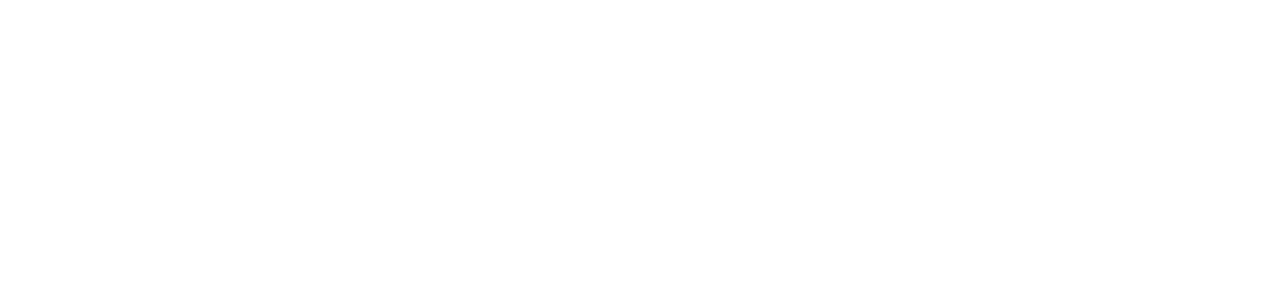
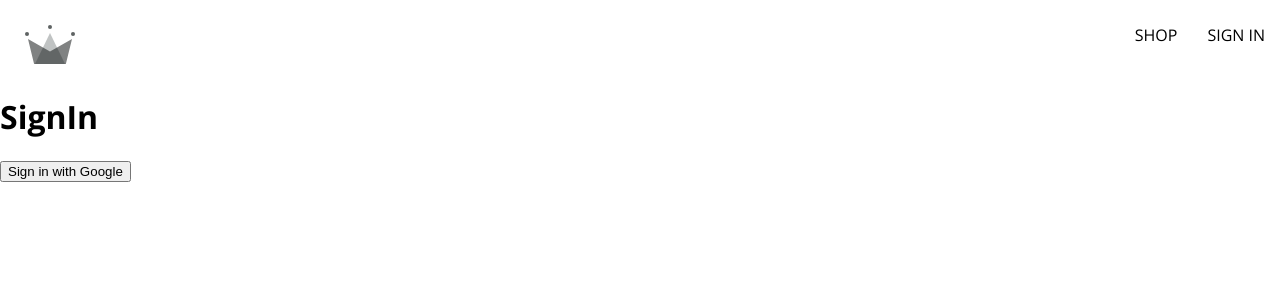
Before and after one commit to itsthecheat/clothing_store, a React (Create React App) app: page /sign-in in a window 1280 px wide. Before the commit this address had no page. Shown: the top 300 px of the page. Built offline with nearby package versions, Linux system fonts and the light colour scheme; a web font is replaced by a local one.

Commit message:
add sigin componenet, firebase utils and brought in firebase libraries

```diff
--- a/package.json
+++ b/package.json
@@ -6,6 +6,7 @@
     "@testing-library/jest-dom": "^5.16.5",
     "@testing-library/react": "^13.4.0",
     "@testing-library/user-event": "^13.5.0",
+    "firebase": "^9.17.1",
     "react": "^18.2.0",
     "react-dom": "^18.2.0",
     "react-router-dom": "6",
--- a/src/App.js
+++ b/src/App.js
@@ -2,13 +2,15 @@
 
 import Home from "./routes/home/home.component";
 import Navigation from './routes/navigation/navigation.component'
+import SignIn from './routes/sign-in/sign-in.component'
 
 const App = () => {
 
   return (
     <Routes>
       <Route path='/' element={<Navigation />}>
-        <Route index element={<Home />}/>
+        <Route index element={<Home />} />
+        <Route path='sign-in' element={<SignIn />}/>
       </Route>
     </Routes>
   )
--- a/src/routes/navigation/navigation.component.jsx
+++ b/src/routes/navigation/navigation.component.jsx
@@ -9,12 +9,15 @@
   return (
     <Fragment>
       <div className='navigation'>
-        <Link className='logo-container'>
+        <Link className='logo-container' to='/'>
           <CrwnLogo className='logo'/>
         </Link>
         <div className='nav-links-container'>
           <Link className='nav-link' to='/shop'>
-            SHOP
+            shop
+          </Link>
+          <Link className='nav-link' to='/sign-in'>
+            sign in
           </Link>
         </div>
       </div>
--- a/src/routes/navigation/navigation.styles.scss
+++ b/src/routes/navigation/navigation.styles.scss
@@ -21,6 +21,7 @@
     .nav-link {
       padding: 10px 15px;
       cursor: pointer;
+      text-transform: uppercase;
     }
   }
 }
--- /dev/null
+++ b/src/routes/sign-in/sign-in.component.jsx
@@ -0,0 +1,18 @@
+import { signInWithGooglePopup, createUserDocumentFromAuth } from "../../utils/firebase/firebase.utils"
+
+const SignIn = () => {
+  const logGoogleUser = async () => {
+    const {user} = await signInWithGooglePopup()
+    const userDocRef = await createUserDocumentFromAuth(user)
+  }
+
+  return (
+    <div>
+      <h1>SignIn</h1>
+      <button onClick={logGoogleUser}>Sign in with Google</button>
+
+    </div>
+  )
+}
+
+export default SignIn
--- /dev/null
+++ b/src/utils/firebase/firebase.utils.js
@@ -0,0 +1,62 @@
+import { initializeApp } from 'firebase/app'
+import {
+  getAuth,
+  signInWithRedirect,
+  signInWithPopup,
+  GoogleAuthProvider
+} from 'firebase/auth'
+import {
+  getFirestore,
+  doc,
+  getDoc,
+  setDoc
+} from 'firebase/firestore'
+
+const firebaseConfig = {
+  apiKey: "AIzaSyBq-T2wfI5iyY4dmNOR_7342g-gnfDvwp4",
+  authDomain: "clothing-db-44131.firebaseapp.com",
+  projectId: "clothing-db-44131",
+  storageBucket: "clothing-db-44131.appspot.com",
+  messagingSenderId: "141313505897",
+  appId: "1:141313505897:web:9490c7d0d216f5eaa440f8"
+};
+
+// Initialize Firebase
+const firebaseApp = initializeApp(firebaseConfig);
+
+const provider = new GoogleAuthProvider();
+
+provider.setCustomParameters({
+  prompt: "select_account"
+});
+
+export const auth = getAuth();
+export const signInWithGooglePopup = () => signInWithPopup(auth, provider);
+
+export const db = getFirestore();
+
+export const createUserDocumentFromAuth = async (userAuth) => {
+  const userDocRef = doc(db, 'users', userAuth.uid)
+
+  console.log(userDocRef)
+
+  const userSnapshot = await getDoc(userDocRef)
+  console.log(userSnapshot)
+
+  if (!userSnapshot.exists()) {
+    const { displayName, email } = userAuth;
+    const createdAt = new Date();
+
+    try {
+      await setDoc(userDocRef, {
+        displayName,
+        email,
+        createdAt
+      });
+
+    } catch (error) {
+      console.log('error creating the user', error.message);
+    }
+  }
+  return userDocRef;
+};
```
Also changed, not shown: 1 other file (tests, documents, lock files or other folders).
